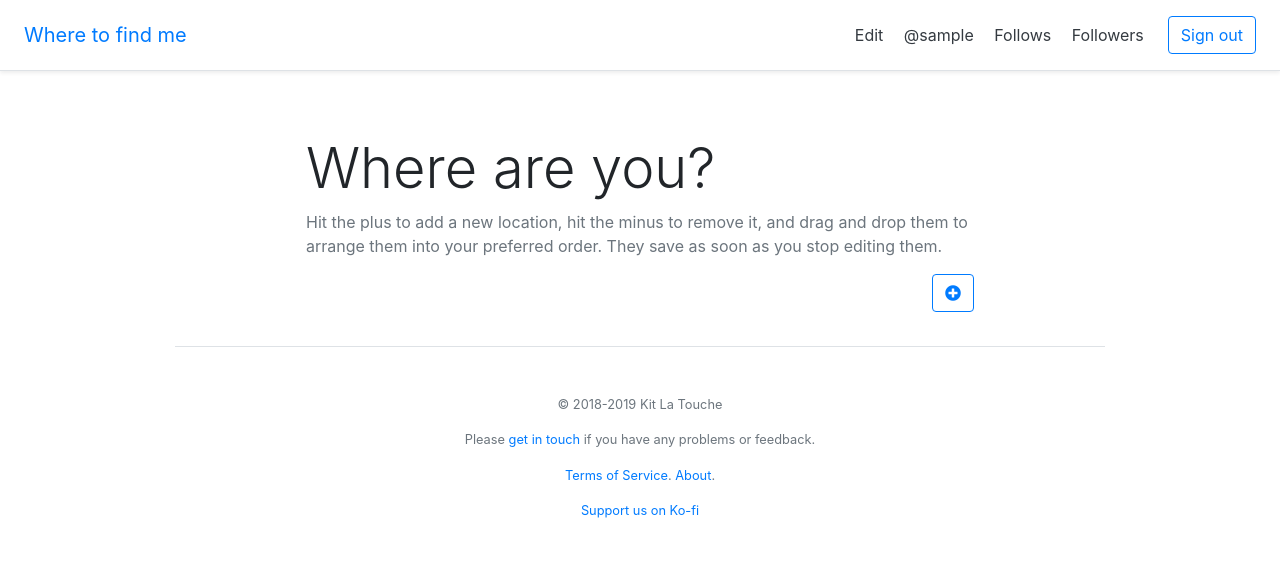
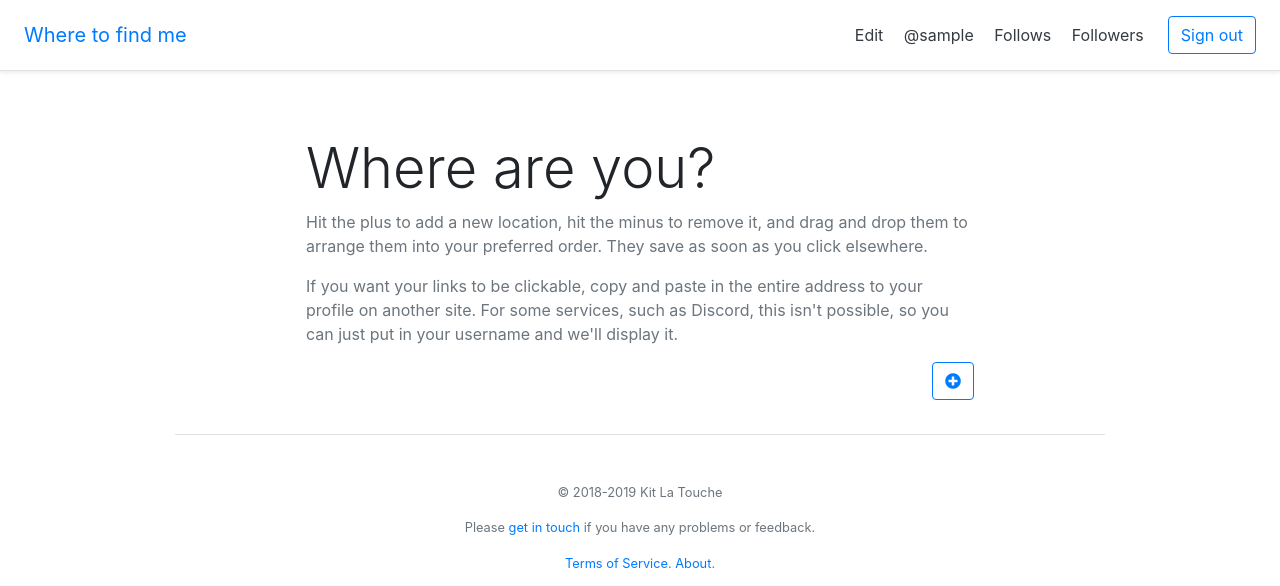
Before and after one commit to wlonk/wheretofind.me, a Django app: page /edit/ in a window 1280 px wide. Shown: the top 586 px of the page. Run offline with Django 3.2, Linux system fonts and the light colour scheme; the visitor is signed in with stand-in values (Sample User, id 1); data that the repository does not hold is empty; some libraries are stand-ins or nearby versions.

Commit message:
Add explanatory text
Fixes #54.

```diff
--- a/templates/wheretofindme/edit_identities.html
+++ b/templates/wheretofindme/edit_identities.html
@@ -6,7 +6,13 @@
   <p class="text-muted">
     Hit the plus to add a new location, hit the minus to remove it, and drag
     and drop them to arrange them into your preferred order. They save as soon
-    as you stop editing them.
+    as you click elsewhere.
+  </p>
+  <p class="text-muted">
+    If you want your links to be clickable, copy and paste in the entire
+    address to your profile on another site. For some services, such as
+    Discord, this isn't possible, so you can just put in your username and
+    we'll display it.
   </p>
   {% for identity in identities %}
   <div class="identity card bg-light shadow-sm w-100 mb-3" data-id="{{ identity.id }}">
```
